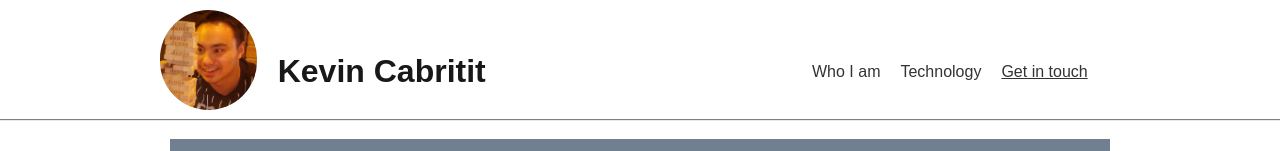
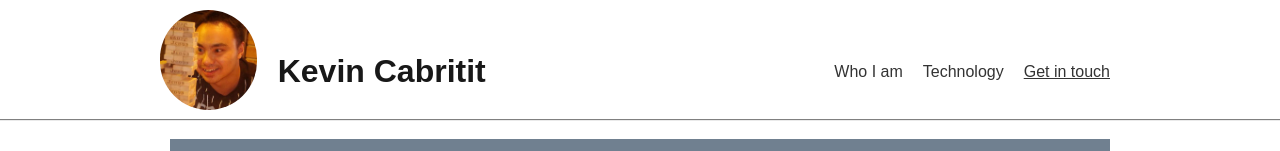
Before and after one commit to giollianosulit/kevinv2, a plain HTML site: page index.html in a window 1280 px wide. Shown: the top 151 px of the page. Drawn offline with nearby package versions, Linux system fonts and the light colour scheme; a web font is replaced by a local one.

Commit message:
header menu edited for mac

```diff
--- a/index.html
+++ b/index.html
@@ -52,7 +52,6 @@
 	<!-- Primary Page Layout
 	================================================== -->
 
-	<!-- Delete everything in this .container and get started on your own site! -->
 	<header class="main-header">
 		<div class="container">
 			<div class="top-left-header">
@@ -61,10 +60,9 @@
 			</div>
 			<div class="top-right-menu">
 				<ul class="header-ul">
+					<li class="head-li"><a href="#contact">Get in touch</a></li>
+					<li class="head-li"><a class="head-a" href="#technology">Technology</li>
 					<li class="head-li"><a class="head-a" href="#who-i-am">Who I am</li>
-					<li class="head-li"><a class="head-a" href="#technology">Technology</li>
-					<li class="head-li"><a href="#contact">Get in touch</a></li>
-
 				</ul>
 			</div>
 		</div>
--- a/stylesheets/kevin.css
+++ b/stylesheets/kevin.css
@@ -19,9 +19,9 @@
 	float:right;
 	width:380px;
 }
-.top-right-menu ul li{
-	float:left;
-	padding:0 10px;
+.top-right-menu ul li {
+float: right;
+padding: 0 10px;
 }
 h1.contain {
 	margin: 1px auto;
@@ -55,7 +55,7 @@ Header
 
 .top-right-menu {
 float: right;
-width: 318px;
+width: 340px;
 }
 
 .head-li {
```
